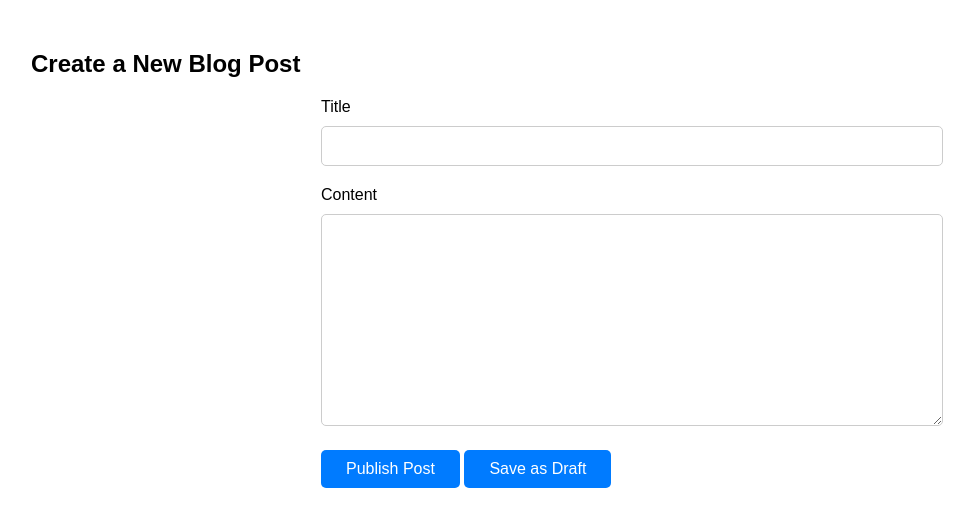
After one commit to aayushh-30/Bloggin-Site-using-Flask, a Flask app: page /posts/create in a window 1280 px wide. The commit adds this page. Shown: the top 527 px of the page, without its empty margins (19-993 px from the left). Run offline with Flask 3, Linux system fonts and the light colour scheme.

Commit message:
Frontend Updated

```diff
--- a/routes/post_Routes.py
+++ b/routes/post_Routes.py
@@ -1,4 +1,4 @@
-from flask import Blueprint, request,url_for,redirect
+from flask import Blueprint, request,url_for,redirect,render_template
 from controllers.fun import list_posts,get_post,update_post,create_post
 
 #Blueprint creation for folder structure, regd to app.py
@@ -25,8 +25,10 @@ def Post_Updation(id):
     update_post(id,form_data)
     return redirect(url_for('posts.show_posts'))
 
-@post_bp.route('/create', methods=['POST'])
+@post_bp.route('/create', methods=['GET','POST'])
 def post_creation():
-    form_data = request.form.to_dict()
+    if request.method == 'GET':
+        return render_template('createPost.html')
+    form_data = request.form
     result = create_post(form_data)
     return result
--- a/routes/userRoutes.py
+++ b/routes/userRoutes.py
@@ -8,7 +8,7 @@ def login():
         return render_template('loginForm.html')
     form_data = request.form
     status = loginUser(form_data)
-    return status
+    return render_template("home.html")
 
 @user_bp.route('/signup', methods=['GET','POST'])
 def signup():
@@ -16,4 +16,4 @@ def signup():
         return render_template('signUpform.html')
     form_data = request.form
     status = createUser(form_data)
-    return status
+    return render_template("loginForm.html")
--- a/templates/base.html
+++ b/templates/base.html
@@ -13,7 +13,9 @@
             <h1><a href="{{ url_for('Home') }}">My Blog</a></h1>
             <ul>
                 <li><a href="{{ url_for('Home') }}">Home</a></li>
-                <li><a href="{{ url_for('posts.show_posts') }}">Posts</a></li>
+                <li><a href="{{ url_for('Home') }}">Posts</a></li>
+                <li><a href="{{ url_for('users.login') }}">Login</a></li>
+                <li><a href="{{ url_for('users.signup') }}">SignUp</a></li>
 
             </ul>
         </nav>
--- /dev/null
+++ b/templates/createPost.html
@@ -0,0 +1,61 @@
+<!DOCTYPE html>
+<html lang="en">
+<head>
+    <meta charset="UTF-8">
+    <title>Create New Post</title>
+    <style>
+        body {
+            font-family: Arial, sans-serif;
+            margin: 50px;
+        }
+        form {
+            max-width: 600px;
+            margin: auto;
+        }
+        input[type="text"], textarea {
+            width: 100%;
+            padding: 10px;
+            margin-top: 10px;
+            margin-bottom: 20px;
+            border-radius: 5px;
+            border: 1px solid #ccc;
+            font-size: 16px;
+        }
+        button {
+            background-color: #007BFF;
+            color: white;
+            padding: 10px 25px;
+            border: none;
+            border-radius: 5px;
+            cursor: pointer;
+            font-size: 16px;
+        }
+        button:hover {
+            background-color: #0056b3;
+        }
+    </style>
+</head>
+<body>
+    <h2>Create a New Blog Post</h2>
+    <form method="POST" action="{{ url_for('posts.post_creation') }}">
+        <label for="title">Title</label><br>
+        <input type="text" id="title" name="title" required><br>
+
+        <label for="body">Content</label><br>
+        <textarea id="body" name="body" rows="10" required></textarea><br>
+
+        <!-- Hidden field to track whether the post is published -->
+        <input type="hidden" name="is_published" id="is_published" value="true">
+
+        <button type="submit" onclick="setPublish(true)">Publish Post</button>
+        <button type="submit" onclick="setPublish(false)">Save as Draft</button>
+    </form>
+
+    <script>
+        function setPublish(isPublished) {
+            document.getElementById('is_published').value = isPublished;
+        }
+    </script>
+</body>
+
+</html>
```
Also changed, not shown: templates/home.html (+44 -1 lines), Blogs.db.
